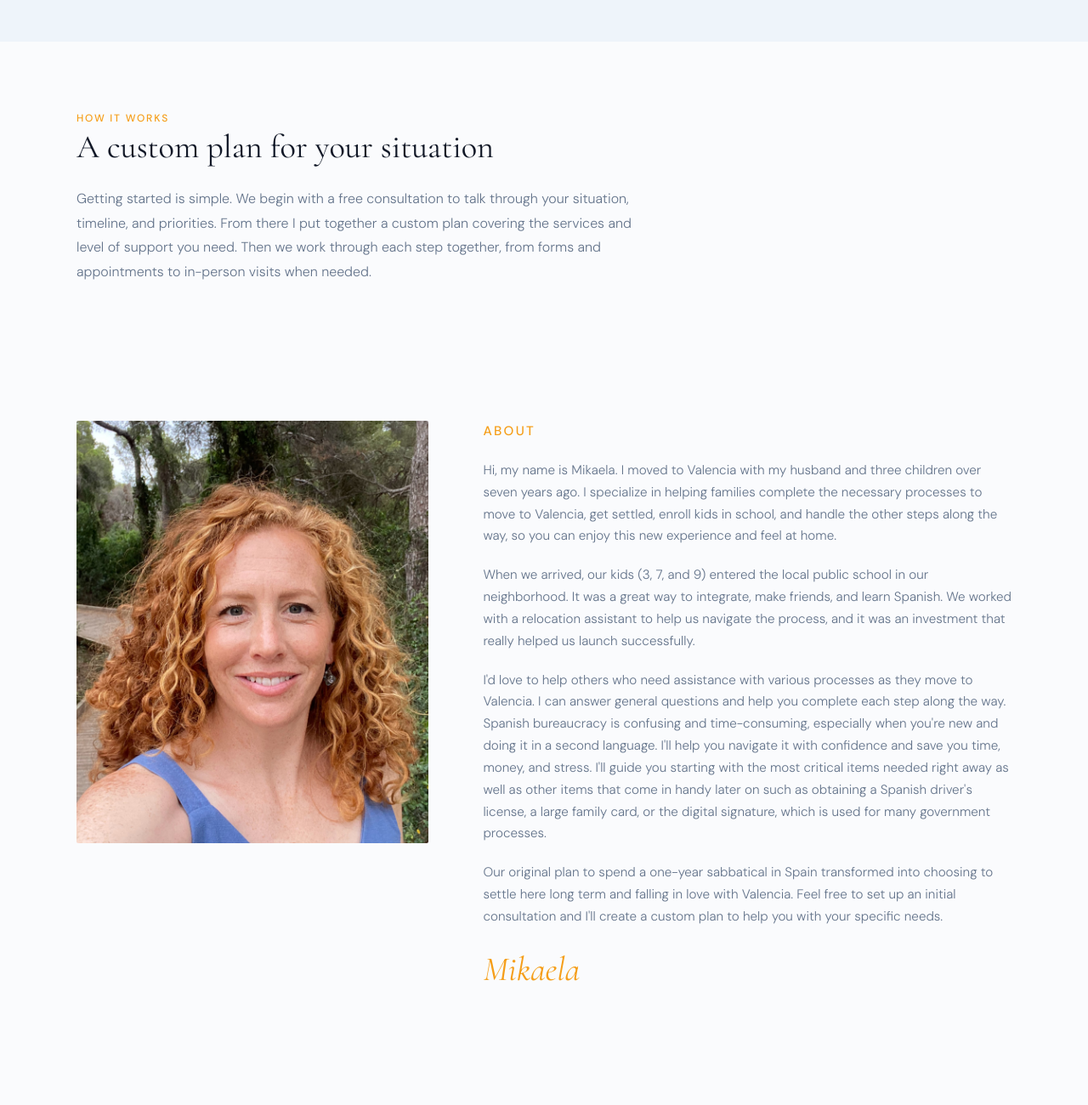
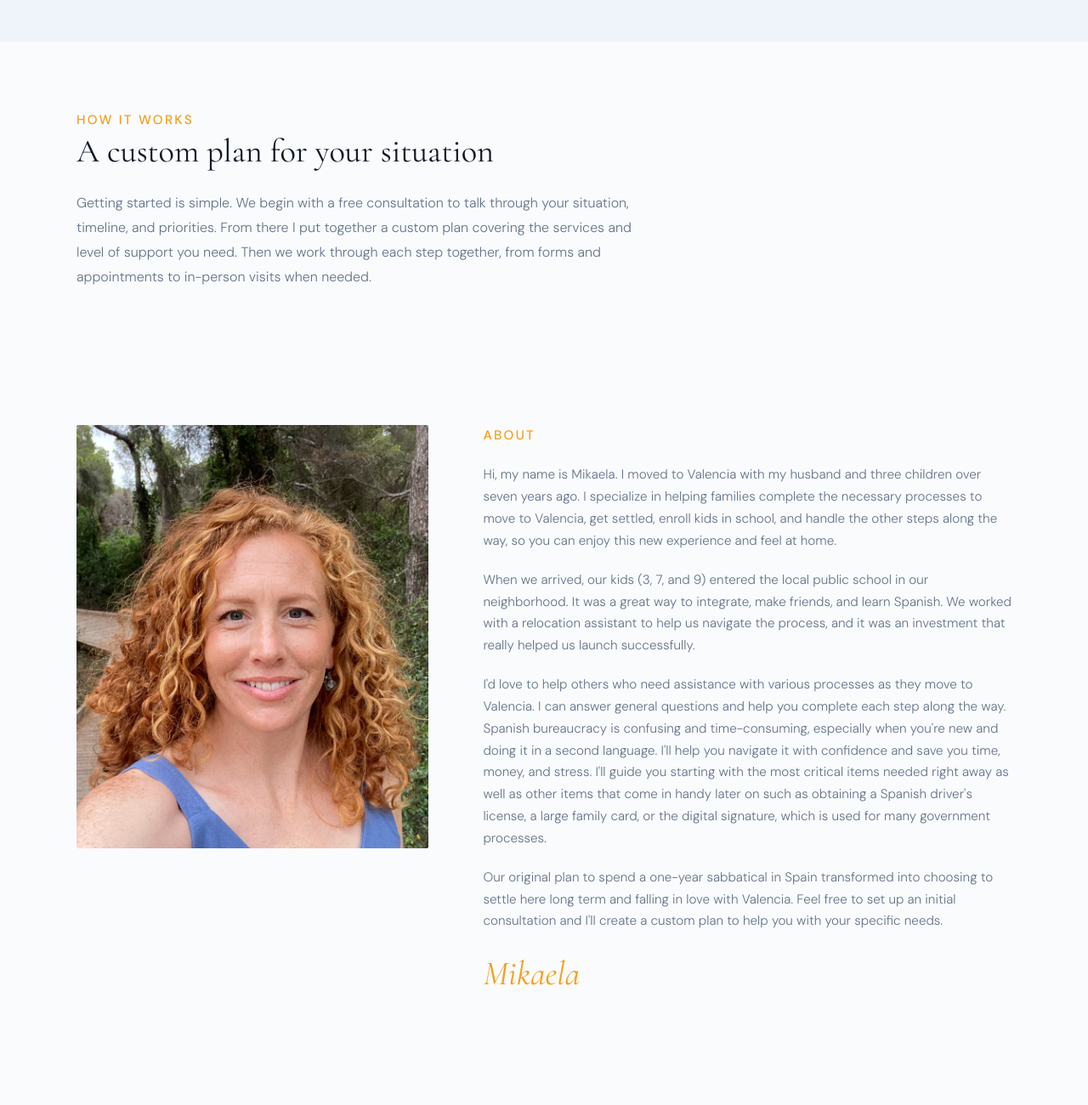
Before and after one commit to mikaelalarson-sys/turia-ventures, a plain HTML site: page index.html in a window 1280 px wide. Shown: the part 1820-3120 px from the top of the page at 85% size. Drawn offline with nearby package versions, Linux system fonts and the light colour scheme.

Commit message:
Unify section label size and load About photo from Photos folder
Co-Authored-By: Claude Opus 5.5 <noreply@anthropic.com>

```diff
--- a/index.html
+++ b/index.html
@@ -191,8 +191,8 @@
     justify-content: center;
     gap: 1.25rem;
   }
-  .eyebrow {
-    font-size: 0.75rem;
+  .eyebrow, .section .eyebrow {
+    font-size: 0.95rem;
     letter-spacing: 0.15em;
     text-transform: uppercase;
     color: var(--gold);
@@ -836,7 +836,7 @@
 <section class="section" id="about">
   <div class="inner">
     <div class="about-grid">
-      <div class="about-photo"><img src="photo.jpg" alt="Mikaela"></div>
+      <div class="about-photo"><img src="Photos/Mikaela%20photo.jpg" alt="Mikaela"></div>
       <div class="about-text">
         <p class="eyebrow">About</p>
 
```
Also changed, not shown: Photos/Mikaela photo.jpg (added).
